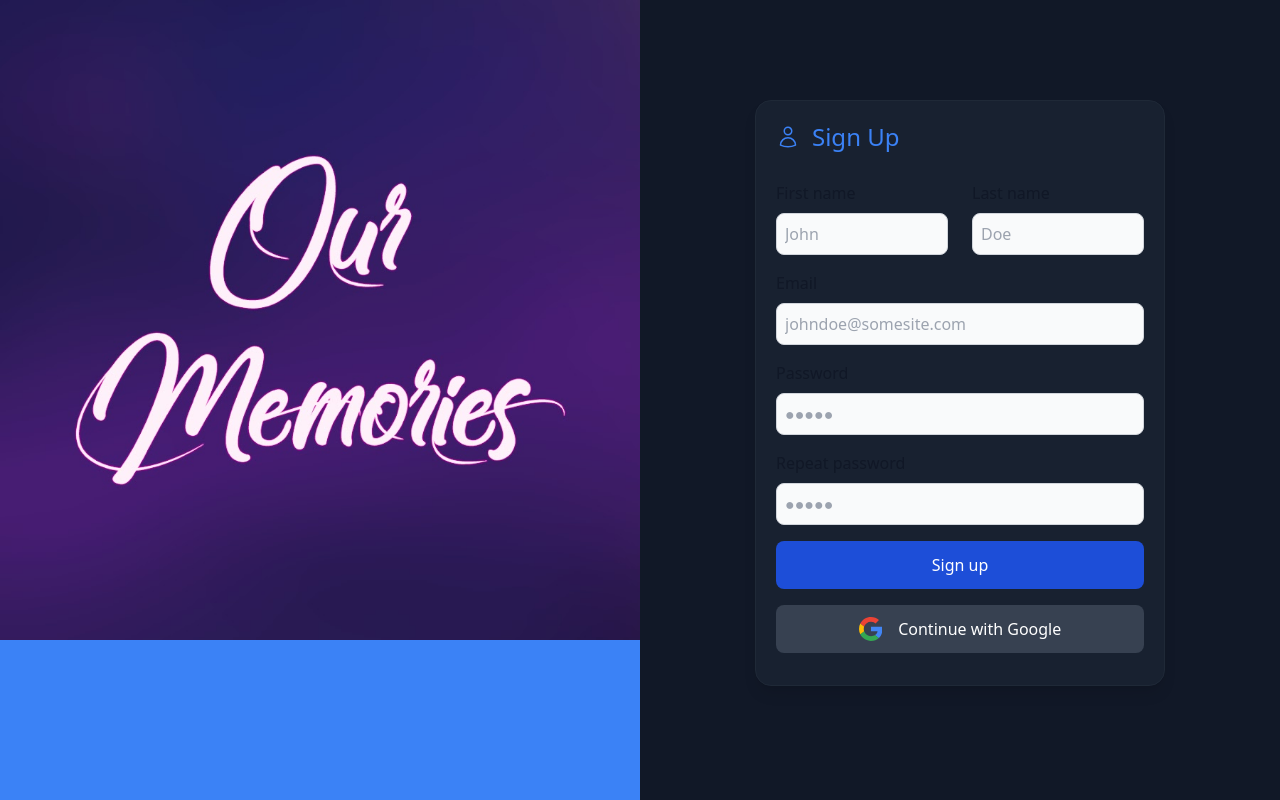
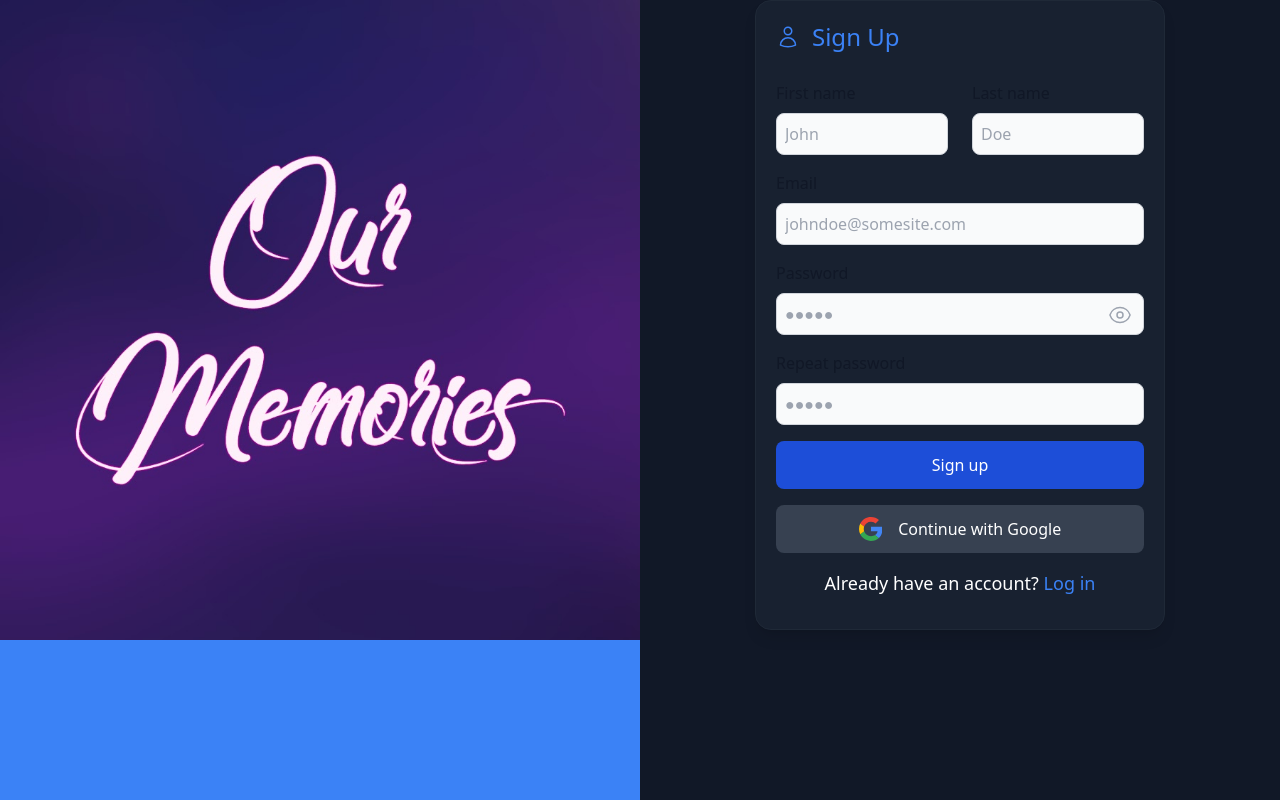
Before and after one commit to DanishQ1011/Memoria, a React (Create React App) app in the folder client/: page / in a window 1280 px wide. Built offline with nearby package versions, Linux system fonts and the light colour scheme; no server answers; a web font is replaced by a local one.

Commit message:
Minor update to sign up form

```diff
--- a/client/src/pages/Landing.js
+++ b/client/src/pages/Landing.js
@@ -1,13 +1,21 @@
-import React from 'react';
+import React, { useState } from 'react';
 import landingpage from '../images/landingpage.jpg';
 
+
 const Landing = () => {
+
+  const [passwordVisible, setPasswordVisible] = useState(false);
+
+  const togglePasswordVisibility = () => {
+    setPasswordVisible(!passwordVisible);
+  };
+
   return (
     <div className="flex h-screen bg-gray-900">
       <div className="w-1/2 bg-blue-500">
         <img src= {landingpage} />
       </div>
-      <div className="w-1/2 py-[100px]">
+      <div className="w-1/2 ">
         <div className='flex justify-center'>
         <form className='max-w-[1440px] '>
       <div className='flex max-sm:justify-center '>
@@ -62,14 +70,33 @@ const Landing = () => {
                       </div>
                       <div>
                         <label htmlFor="password" className="block mb-1 text-sm sm:mb-2 sm:text-base font-medium text-gray-900 dark:text-white">Password</label>
+                        <div className='flex'>
                         <input
-                          type='password'
+                          type={passwordVisible ? 'text' : 'password'}
                           name="password"
                           label="password"
                           className="block w-full p-2 text-sm sm:text-base text-gray-900 bg-gray-50 rounded-lg border border-gray-300 focus:ring-blue-500 focus:border-blue-500 dark:bg-gray-700 dark:border-gray-600 dark:placeholder-gray-400 dark:text-white dark:focus:ring-blue-500 dark:focus:border-blue-500"
                           placeholder="&#9679;&#9679;&#9679;&#9679;&#9679;"
                           required
                         />
+                        <button
+                                type="button"
+                                onClick={togglePasswordVisibility}
+                                className="absolute inset-y-0 right-0 mr-8 text-gray-400 hover:text-gray-600 cursor-pointer"
+                              >
+                                {passwordVisible ? (
+                                  <svg xmlns="http://www.w3.org/2000/svg" fill="none" viewBox="0 0 24 24" stroke-width="1.5" stroke="currentColor" class="w-6 h-6">
+                                    <path stroke-linecap="round" stroke-linejoin="round" d="M3.98 8.223A10.477 10.477 0 001.934 12C3.226 16.338 7.244 19.5 12 19.5c.993 0 1.953-.138 2.863-.395M6.228 6.228A10.45 10.45 0 0112 4.5c4.756 0 8.773 3.162 10.065 7.498a10.523 10.523 0 01-4.293 5.774M6.228 6.228L3 3m3.228 3.228l3.65 3.65m7.894 7.894L21 21m-3.228-3.228l-3.65-3.65m0 0a3 3 0 10-4.243-4.243m4.242 4.242L9.88 9.88" />
+                                  </svg>
+                                ) : (
+                                  <svg xmlns="http://www.w3.org/2000/svg" fill="none" viewBox="0 0 24 24" stroke-width="1.5" stroke="currentColor" class="w-6 h-6">
+                                    <path stroke-linecap="round" stroke-linejoin="round" d="M2.036 12.322a1.012 1.012 0 010-.639C3.423 7.51 7.36 4.5 12 4.5c4.638 0 8.573 3.007 9.963 7.178.07.207.07.431 0 .639C20.577 16.49 16.64 19.5 12 19.5c-4.638 0-8.573-3.007-9.963-7.178z" />
+                                    <path stroke-linecap="round" stroke-linejoin="round" d="M15 12a3 3 0 11-6 0 3 3 0 016 0z" />
+                                  </svg>
+                                )}
+                        </button>
+
+                      </div>
                       </div>
                       <div>
                         <label htmlFor="password" className="block mb-1 text-sm sm:mb-2 sm:text-base font-medium text-gray-900 dark:text-white">Repeat password</label>
@@ -103,6 +130,9 @@ const Landing = () => {
                         Continue with Google
                       </button>
                     </div>
+                    <div>
+                      <h1 className='text-center'>Already have an account? <span className='text-blue-500 cursor-pointer hover:text-blue-300'>Log in</span> </h1>
+                    </div>
                     </div>
                 </div>
               </div>
```
